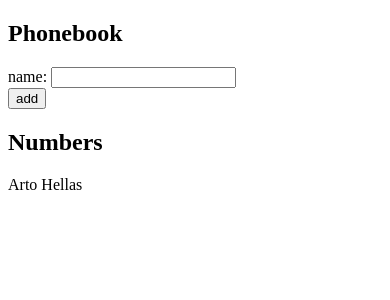
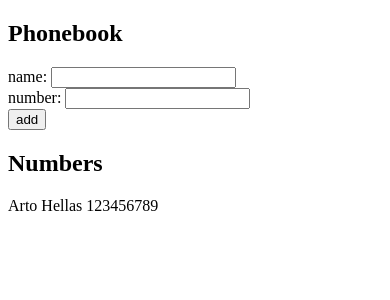
Before and after one commit to tsieczko/fullstack-open-2020, a React (Create React App) app in the folder part2/phonebook/: page / in a window 390 px wide. Shown: the top 300 px of the page. Built offline with nearby package versions, Linux system fonts and the light colour scheme.

Commit message:
Finished phonebook step3

```diff
--- a/part2/phonebook/src/components/App.js
+++ b/part2/phonebook/src/components/App.js
@@ -3,13 +3,19 @@
 const App = () => {
 	const [persons, setPersons] = useState([
 		{
-			name: 'Arto Hellas'
+			name: 'Arto Hellas',
+			number: 123456789
 		}
 	])
 	const [newName, setNewName] = useState('')
+	const [newNumber, setNewNumber] = useState('')
 
-	const handleInputChange = (event) => {
+	const handleNewNameChange = (event) => {
 		setNewName(event.target.value)
+	}
+
+	const handleNewNumberChange = (event) => {
+		setNewNumber(event.target.value)
 	}
 
 	const addPerson = (event) => {
@@ -19,9 +25,11 @@
 		}
 		else {
 			setPersons(persons.concat({
-				name: newName
+				name: newName,
+				number: newNumber
 			}))
 			setNewName('')
+			setNewNumber('')
 		}
 	}
 
@@ -30,14 +38,17 @@
 			<h2>Phonebook</h2>
 			<form>
 				<div>
-					name: <input value={newName} onChange={handleInputChange} />
+					name: <input value={newName} onChange={handleNewNameChange} />
+				</div>
+				<div>
+					number: <input value={newNumber} onChange={handleNewNumberChange}/>
 				</div>
 				<div>
 					<button type='submit' onClick={addPerson}>add</button>
 				</div>
 			</form>
 			<h2>Numbers</h2>
-			{persons.map(person => <div key={person.name}>{person.name}</div>)}
+			{persons.map(person => <div key={person.name}>{person.name} {person.number}</div>)}
 		</div>
 	)
 }
```
